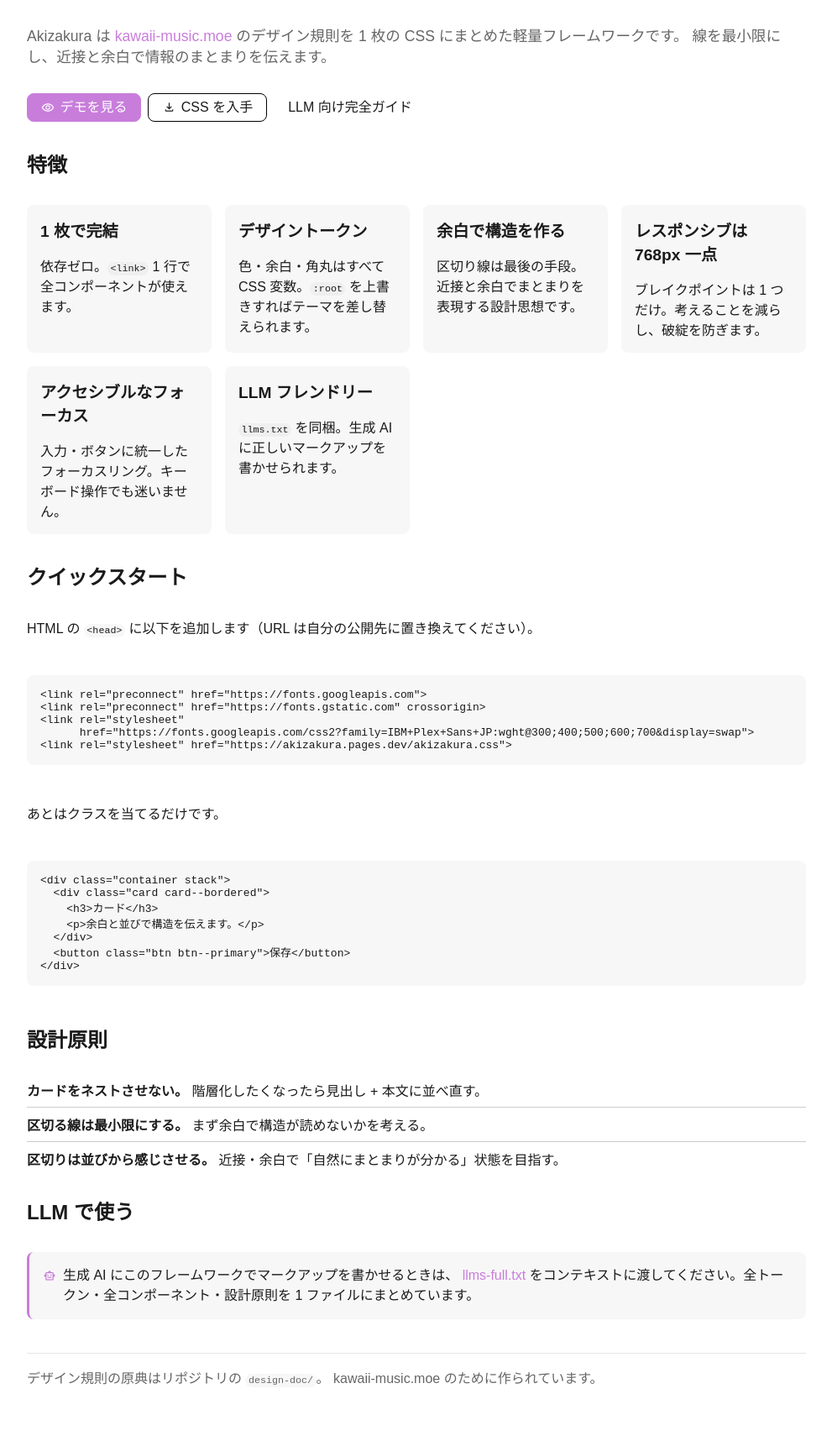
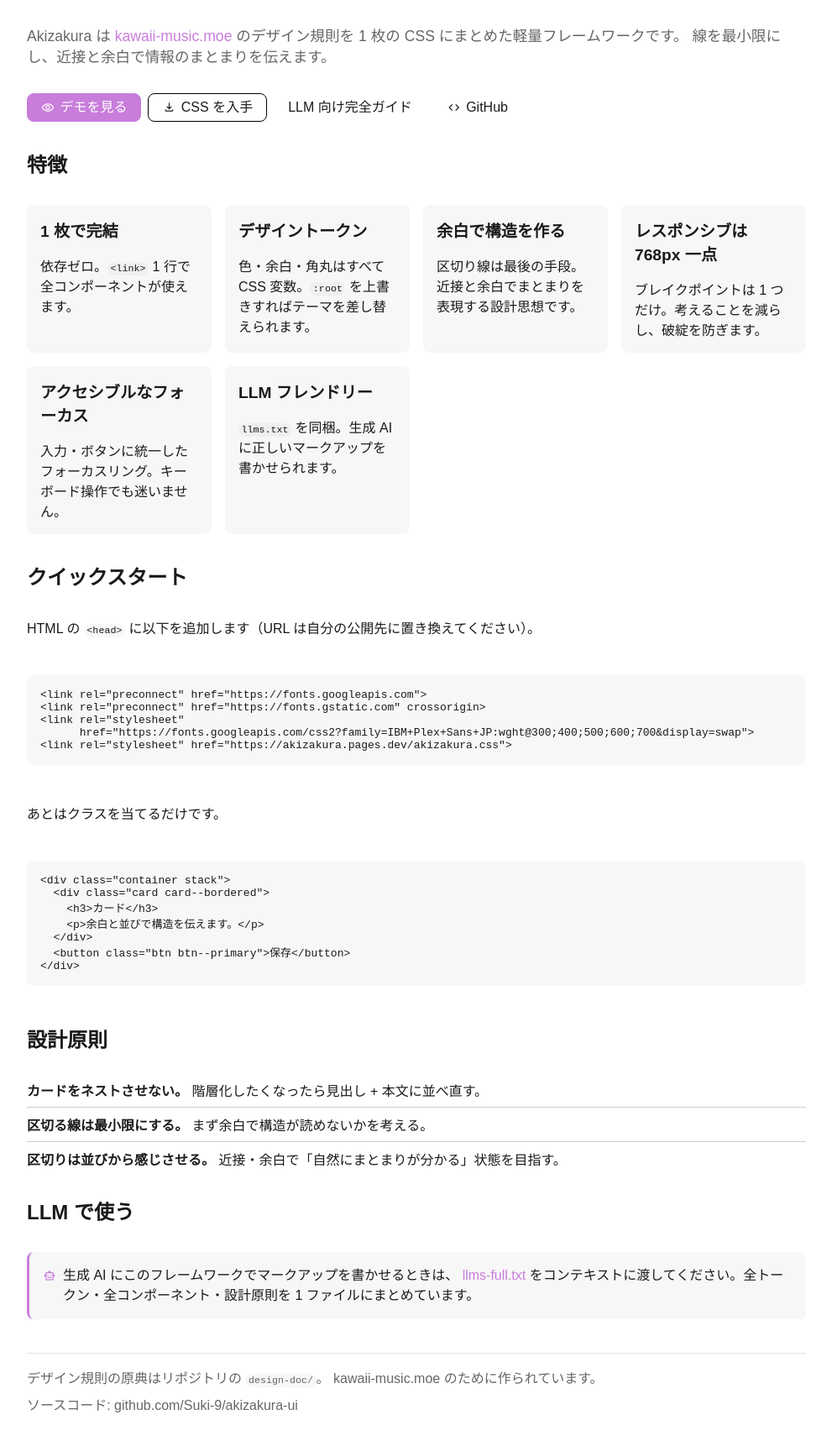
Before and after one commit to kawaii-music-moe/akizakura-ui, a website: page frontend/index.html in a window 1280 px wide. Shown: the part 205-1921 px from the top of the page at 84% size, without its empty margins (144-1135 px from the left). Before the commit the page ends 1889 px from the top, so only its background shows below. Drawn offline with nearby package versions, Linux system fonts and the light colour scheme; a web font is replaced by a local one.

```diff
--- a/frontend/index.html
+++ b/frontend/index.html
@@ -55,6 +55,7 @@
           <li><a href="demo.html">デモ</a></li>
           <li><a href="llms.txt">LLM ガイド</a></li>
           <li><a href="src/akizakura.css">CSS</a></li>
+          <li><a href="https://github.com/Suki-9/akizakura-ui">GitHub</a></li>
         </ul>
       </nav>
     </header>
@@ -77,6 +78,10 @@
           CSS を入手
         </a>
         <a class="btn btn--ghost" href="llms-full.txt">LLM 向け完全ガイド</a>
+        <a class="btn btn--ghost" href="https://github.com/Suki-9/akizakura-ui">
+          <span class="material-symbols-outlined icon">code</span>
+          GitHub
+        </a>
       </div>
     </section>
 
@@ -160,6 +165,10 @@
         デザイン規則の原典はリポジトリの <code>design-doc/</code>。
         kawaii-music.moe のために作られています。
       </p>
+      <p class="text-sub">
+        ソースコード:
+        <a href="https://github.com/Suki-9/akizakura-ui">github.com/Suki-9/akizakura-ui</a>
+      </p>
     </footer>
 
   </div>
```
